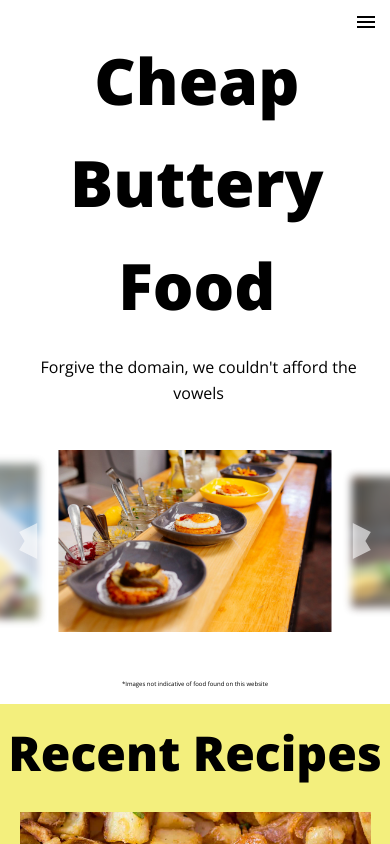
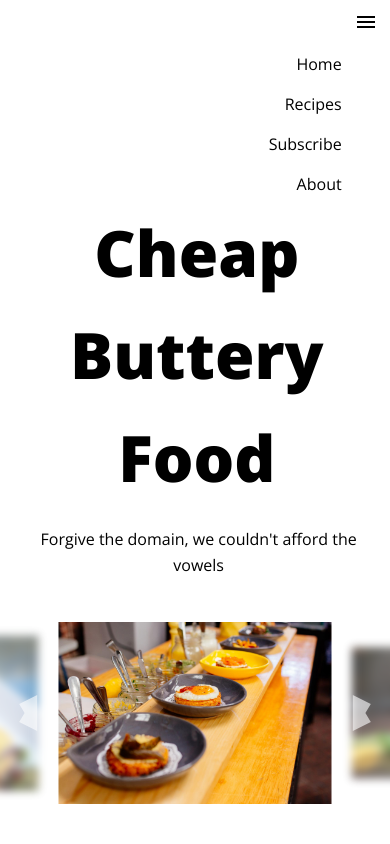
Before and after one commit to MrSuperNero/newsletter, a plain HTML site: page index.html in a window 390 px wide. Both pictures are taken after a click on the button 365 px from the left and 18 px from the top of the page. Shown: the top 844 px of the page. Drawn offline with nearby package versions, Linux system fonts and the light colour scheme.

Commit message:
fixed menu issue with home page on mobile

```diff
--- a/index.html
+++ b/index.html
@@ -105,7 +105,6 @@
 
         <script src="flickity/flickity.pkgd.min.js"></script>
         <script src="index.js"></script>
-        <script src="menu.js"></script>
         <script src="mouse.js"></script>
     </body>
 </html>
--- a/index.js
+++ b/index.js
@@ -1,4 +1,16 @@
 let menu = document.getElementsByTagName("a");
+let toggle = document.getElementById("toggle");
+
+toggle.onclick = function() {
+    for (let i = 0; i < menu.length; i++) {
+        if (menu[i].style.display == 'block') {
+            menu[i].style.display = 'none';
+
+        } else {
+            menu[i].style.display = 'block';
+        }
+    }
+};
 
 var flkty = new Flickity( '.carousel', {
     // options
```
